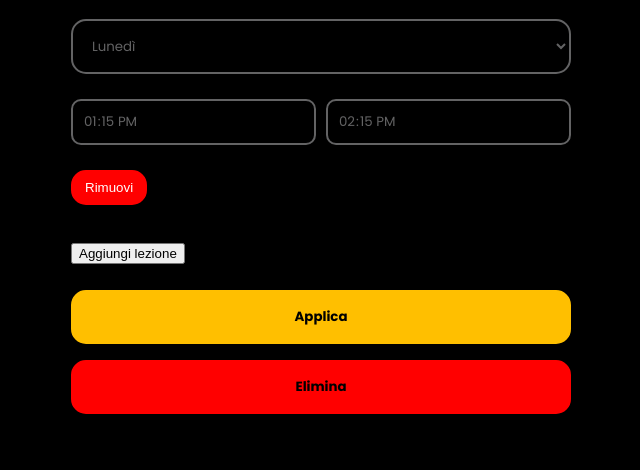
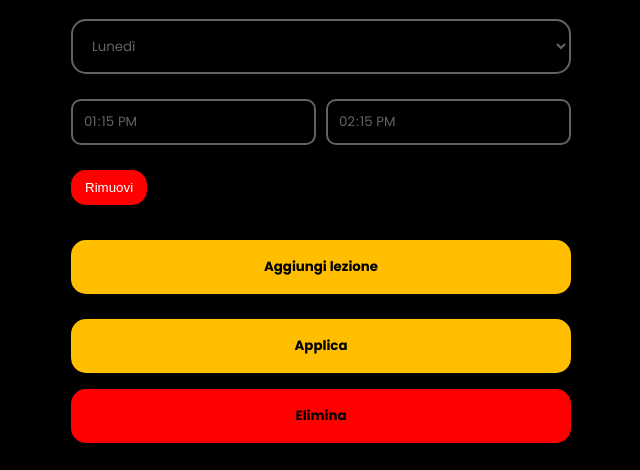
Before and after one commit to Paneddo/PalestraBella, a PHP site: page /modificaCorso.php?idcorso=7 in a window 1280 px wide. Shown: the part 651-1121 px from the top of the page, without its empty margins (319-959 px from the left). Run offline with PHP 8.4, Linux system fonts and the light colour scheme; a user stored in the database is signed in; data comes from the database, SQL or seed files in the repository; some libraries are stand-ins or nearby versions; some web fonts are replaced.

Commit message:
modifica corso

```diff
--- a/js/modificaCorso.js
+++ b/js/modificaCorso.js
@@ -1,6 +1,6 @@
 function addLesson() {
     const clonedLesson = $('#lessonTemplate').clone();
-    clonedLesson.removeAttr('style');
+    clonedLesson.css({ display: 'block' });
     $('#lezioni').append(clonedLesson);
 }
 function removeLesson(button) {
--- a/modificaCorso.php
+++ b/modificaCorso.php
@@ -127,7 +127,7 @@ if ($_SERVER['REQUEST_METHOD'] === 'GET') {
                 <?php endforeach ?>
             <?php endif ?>
         </div>
-        <button type="button" onclick="addLesson()">Aggiungi lezione</button><br><br>
+        <button type="button" class="round-btn" onclick="addLesson()">Aggiungi lezione</button><br><br>
 
         <input type="hidden" name="idCorso" value="<?= $idCorso ?>" />
         <button class="round-btn" type="submit">Applica</button>
```
Also changed, not shown: styles/form.css (line endings or trailing spaces), uploads/664ba40545807.jpeg (added).
